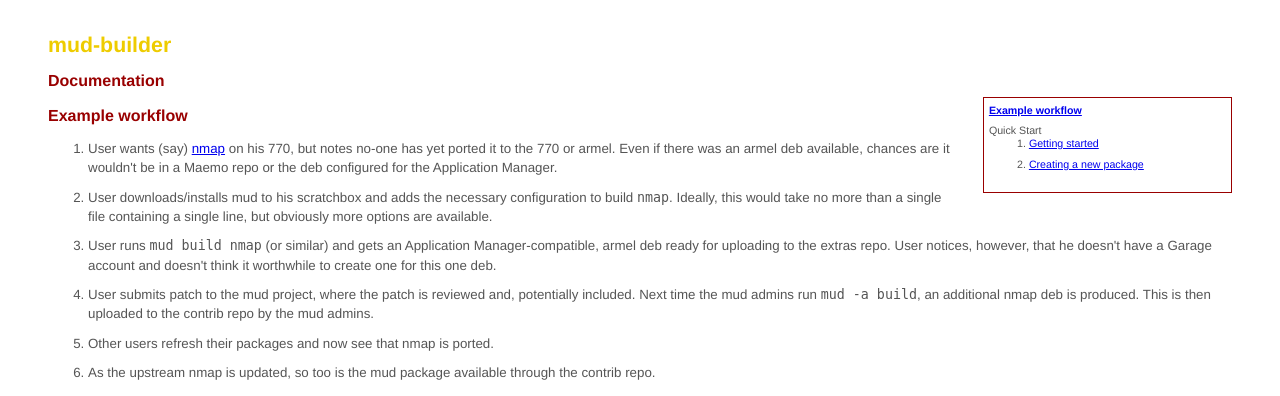
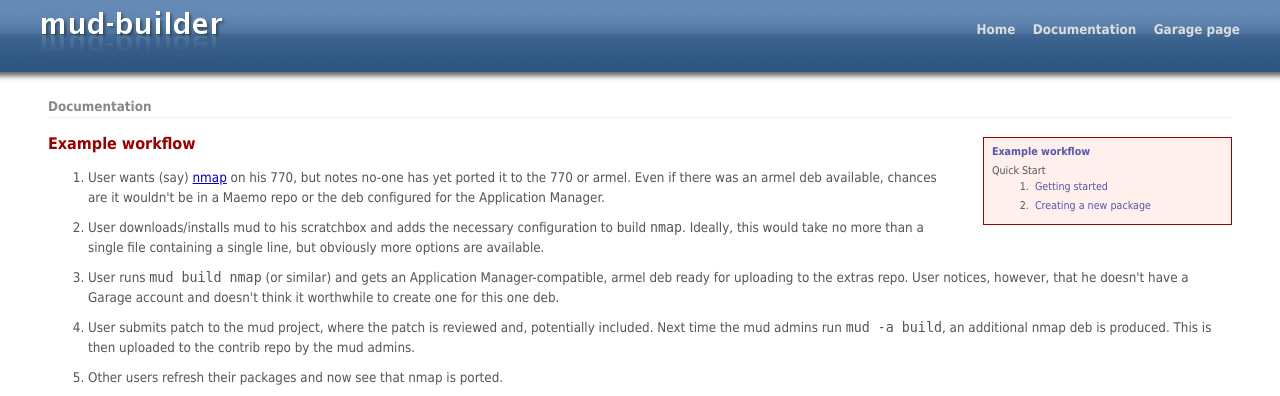
Before and after one commit to GrahamCobb/maemo-mud-builder, a PHP site: the page made by www/docs/index.php in a window 1280 px wide. Shown: the top 396 px of the page. Run offline with PHP 8.4, Linux system fonts and the light colour scheme; some libraries are stand-ins or nearby versions.

Commit message:
Pretty up the website a notch

```diff
--- a/www/_footer.php
+++ b/www/_footer.php
@@ -1,12 +1,14 @@
+<ul id="navigation">
+<li><a href="<?= $script_root ?>/index.php">Home</a></li>
+<li><a title="User and developer manuals, getting started etc." href="<?= $script_root ?>/docs/index.php">Documentation</a></li>
+<li><a title="Mailing lists, source code etc." href="https://garage.maemo.org/projects/mud-builder/">Garage page</a></li>
+</ul>
 
 <p class="meta">
 <a id="valid" href="http://validator.w3.org/check?uri=referer"><img src="http://www.w3.org/Icons/valid-xhtml10" alt="[XHTML 1.0 Valid]" /></a>
 
-<a href="<?= $script_root ?>/index.php">Home</a>
- |
-<a href="https://garage.maemo.org/projects/mud-builder/">Garage project page</a>
- |
 &copy; Andrew Flegg 2007. Released under the Artistic Licence.
 </p>
+<div id="footerhook"></div>
 </body>
 </html>
--- a/www/_header.php
+++ b/www/_header.php
@@ -17,4 +17,4 @@ html1/DTD/xhtml1-strict.dtd">
 </head>
 <body>
 <h1>mud-builder</h1>
-<? if ($title != '') echo "<h2>$title</h2>" ?>
+<? if ($title != '') echo "<h2 class=\"subtitle\">$title</h2>" ?>
--- a/www/style.css
+++ b/www/style.css
@@ -1,14 +1,35 @@
 body {
-    font-family: Helvetica, Arial, sans-serif;
+    background: #fff url(images/bgfade.png) top left repeat-x;
+    font-family: Tahoma, Helvetica, Arial, sans-serif;
     font-size: 10pt;
-    padding: 1em 3em 1em 3em;
+    padding: 88px 3em 1em 3em;
     color: #555;
-    line-height: 1.45em;
+    line-height: 1.5em;
+}
+
+a {
+    color: #00b;
+}
+
+a:visited {
+    color: #81c;
+}
+
+a:hover {
+    color: #66e;
 }
 
 h1 {
-    color: #ec0;
-    font-size: 16pt;
+    background: url(images/title.png) top left no-repeat;
+    width: 188px;
+    height: 66px;
+    font-size: 10pt;
+    position: absolute;
+    top: 0px;
+    left: 3em;
+    padding: 0px;
+    margin: 0px;
+    text-indent: -1000em;
 }
 
 h2.subtitle {
@@ -16,6 +37,8 @@ h2.subtitle {
     font-size: 10pt;
     margin-top: 0.1em;
     margin-bottom: 1em;
+    width:         100%;
+    border-bottom: 1px solid #f0f0f0;
 }
 
 h2 {
@@ -31,7 +54,7 @@ li {
 
 li span.note {
     display:      block;
-    background:   #fff url(alert.png) 4px 0.5em no-repeat;
+    background:   #fff url(images/alert.png) 4px 0.5em no-repeat;
     padding:      0.8em 4em 0.5em 42px;
     margin:       0.5em 0px 1em 50%;
     border:       1px solid #888;
@@ -49,8 +72,9 @@ pre {
 
 .meta {
     margin-top: 2em;
-    border-top: 2px solid #ccc;
+    border-top: 2px solid #ddd;
     padding-top: 0.5em;
+    font-size:   8pt;
 }
 
 #valid {
@@ -71,8 +95,56 @@ pre {
     list-style: none;
     font-size: 8pt;
     line-height: 1.2em;
+    background: #fff0ed;
+}
+
+#index.nav li {
+    margin:      0px;
+    padding:     3px;
 }
 
 #index.nav li.selected {
     font-weight: bold;
 }
+
+#index.nav a {
+    text-decoration: none;
+    color:           #55a;
+}
+
+#index.nav a:hover {
+    text-decoration: underline;
+    color:           #66b;
+}
+
+#footerhook {
+  position:      absolute;
+  top:           0px;
+  bottom:        -0.1px;
+  z-index:       -1;
+  width:         1em;
+}
+
+ul#navigation {
+  position:      absolute;
+  top:           20px;
+  right:         3em;
+  padding:       0px;
+  margin:        0px;
+  font-weight:   bold;
+}
+
+ul#navigation li {
+  display:       inline;
+  padding-left:  1em;
+}
+
+ul#navigation li a {
+  text-decoration: none;
+  color:         #ddd;
+}
+
+ul#navigation li a:hover {
+  text-decoration: underline;
+  color:           #fff;
+}
```
Also changed, not shown: www/images/alert.png (renamed from www/alert.png), www/images/bgfade.png (added), www/images/title.png (added), 1 other file.
